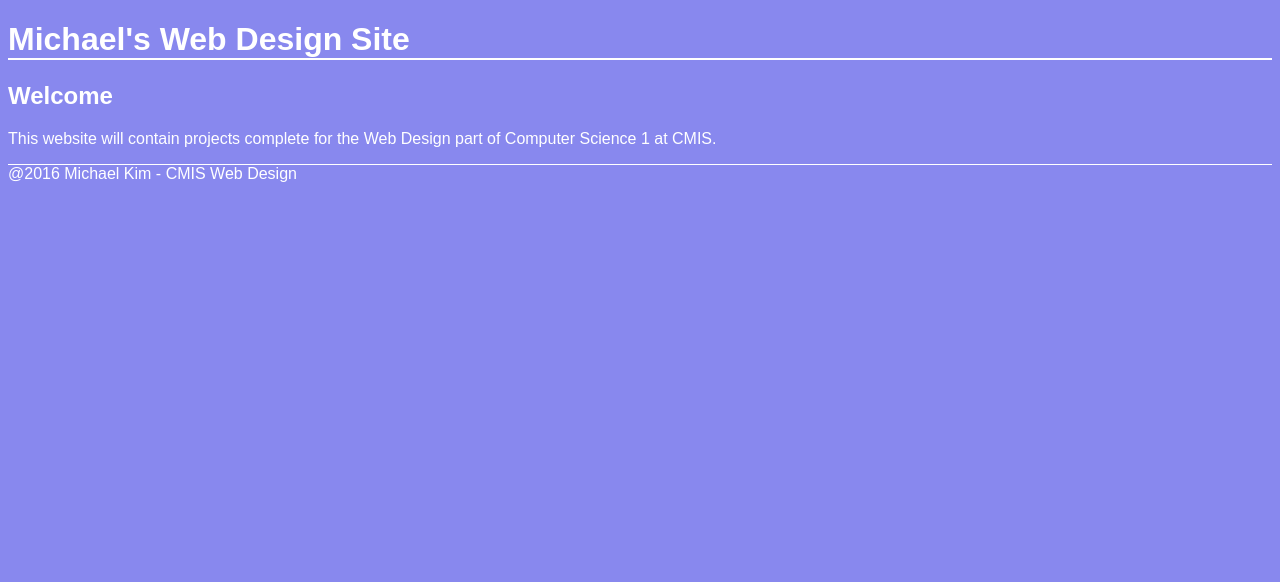
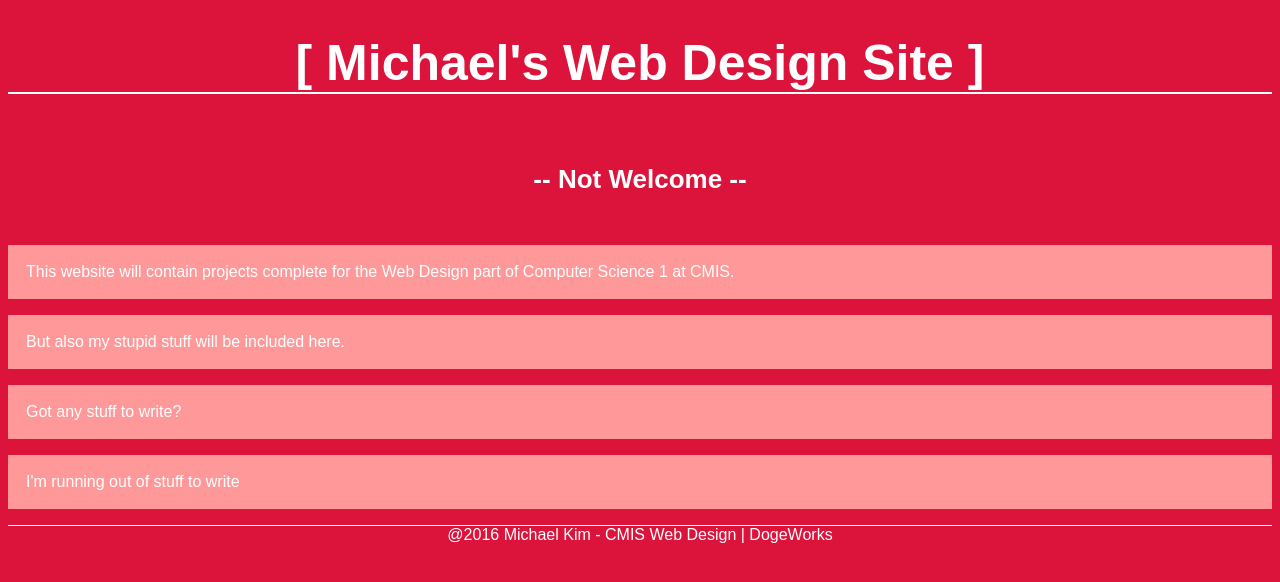
Before and after one commit to michael2643-cmis/michael2643-cmis-wd, a plain HTML site: page index.html in a window 1280 px wide. Drawn offline with Linux system fonts and the light colour scheme.

Commit message:
updated index.html & main.css

```diff
--- a/index.html
+++ b/index.html
@@ -25,16 +25,25 @@
 	</head>
 	<body>
 		<h1>
-			Michael's Web Design Site
+			[ Michael's Web Design Site ]
 		</h1>
 		<h2>
-			Welcome
+			-- Not Welcome --
 		</h2>
 		<p>
 			This website will contain projects complete for the Web Design part of Computer Science 1 at CMIS.
 		</p>
+		<p>
+			But also my stupid stuff will be included here.
+		</p>
+		<p>
+			Got any stuff to write?
+		</p>
+		<p>
+			I'm running out of stuff to write
+		</p>
 		<footer>
-			@2016 Michael Kim - CMIS Web Design
+			@2016 Michael Kim - CMIS Web Design | DogeWorks
 		</footer>
 	</body>
 </html>
--- a/main.css
+++ b/main.css
@@ -1,13 +1,30 @@
 html {
-	font-family:arial;
-	color:white;
-	background-color:#88e;
+	font-family: arial;
+	color: white;
+	background-color: #DC143C;
+	cursor: wait;
 }
 
 h1 {
-	border-bottom:solid 2px white;
+	border-bottom: solid 2px white;
+	font-size: 50px;
+	text-align: center;
+}
+
+h2 {
+	font-size: 26px;
+	text-align: center;
+	margin: 50px;
+	margin-top: 70px;
+}
+
+p {
+	background: #f99;
+  	padding: 18px;
+	cursor: not-allowed;
 }
 
 footer {
-	border-top:solid 1px white;
+	border-top: solid 1px white;
+	text-align: center;
 }
```
